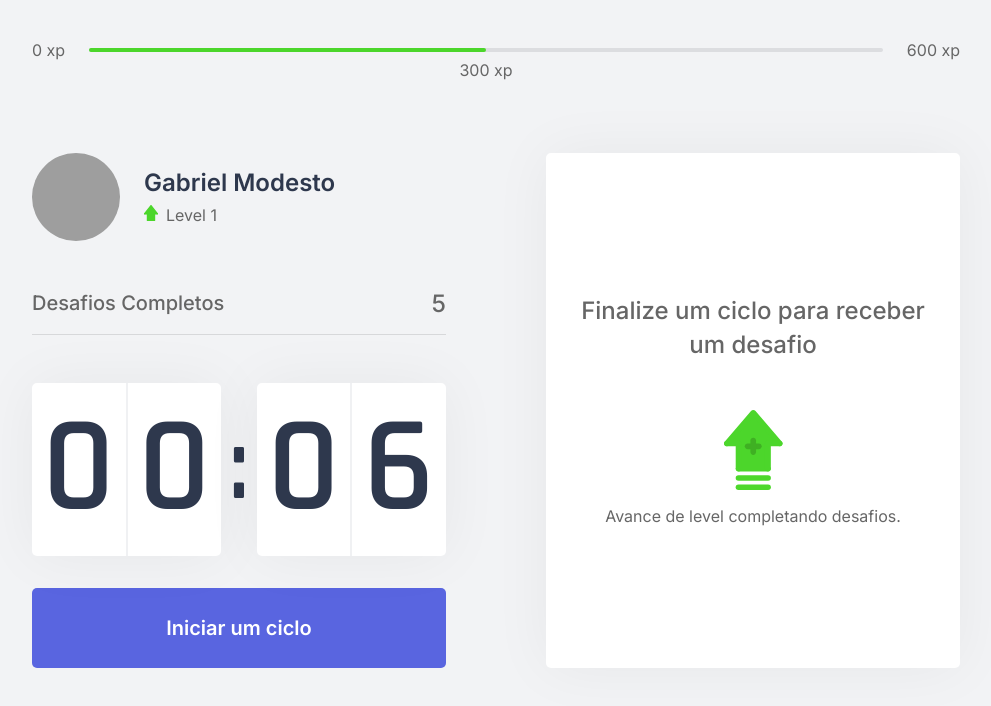
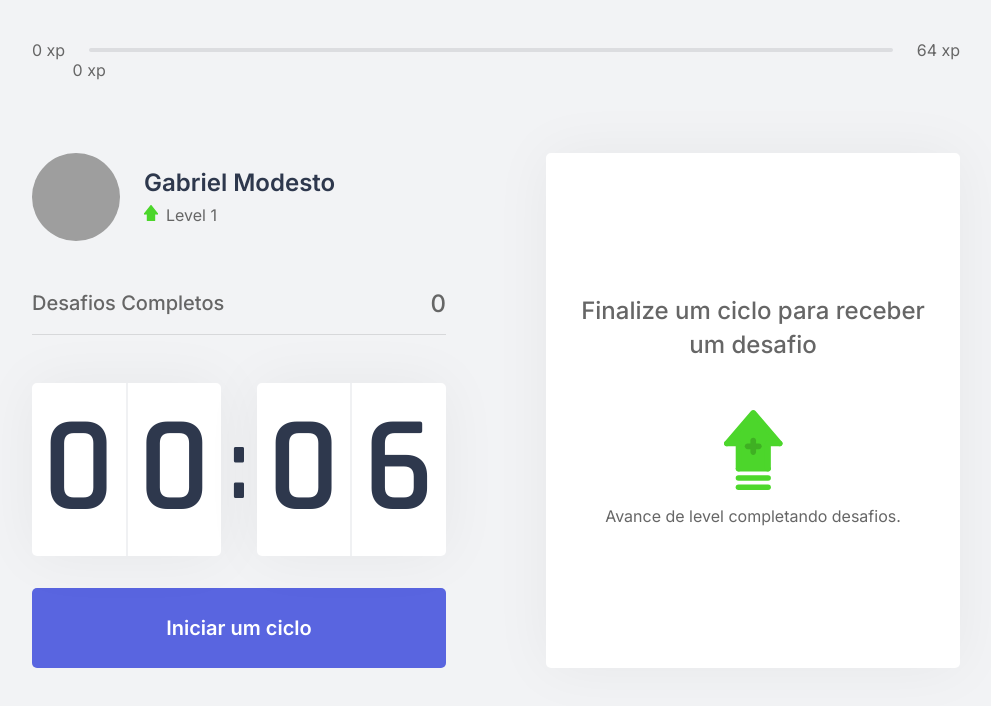
Before and after one commit to gabrielrmodesto/nlw4, a Next.js app: page / in a window 1280 px wide. Shown: the top 706 px of the page, without its empty margins (144-1135 px from the left). Built offline with nearby package versions, Linux system fonts and the light colour scheme; grey boxes are pictures that could not be loaded.

Commit message:
Context API to state

```diff
--- a/src/components/ChallengeBox.tsx
+++ b/src/components/ChallengeBox.tsx
@@ -4,7 +4,7 @@ import styles from '../styles/components/ChallengeBox.module.css';
 
 
 export function ChallengeBox() {
-	const {activeChallenge} = useContext(ChallengesContext);
+	const { activeChallenge, resetChallenge } = useContext(ChallengesContext);
 
 	return (
 		<div className={styles.challengeBoxContainer}>
@@ -17,7 +17,7 @@ export function ChallengeBox() {
 						<p>{activeChallenge.description}</p>
 					</main>
 					<footer>
-						<button type="button" className={styles.challengeFailedButton}>
+						<button type="button" className={styles.challengeFailedButton} onClick={resetChallenge}>
 							Falhei
 						</button>
 						<button type="button" className={styles.challengeSuccessButton}>
--- a/src/components/CompletedChallenges.tsx
+++ b/src/components/CompletedChallenges.tsx
@@ -1,10 +1,13 @@
+import { useContext } from 'react';
+import { ChallengesContext } from '../context/ChallengesContext';
 import styles from '../styles/components/CompleteChallenges.module.css';
 
 export function CompleteChallenges() {
+	const { challengesCompleted } = useContext(ChallengesContext);
 	return (
 		<div className={styles.completedChallengesContainer}>
 			<span>Desafios Completos</span>
-			<span>5</span>
+			<span>{challengesCompleted}</span>
 		</div>
 	);
 }
--- a/src/components/ExperienceBar.tsx
+++ b/src/components/ExperienceBar.tsx
@@ -1,17 +1,22 @@
+import { useContext } from 'react';
+import { ChallengesContext } from '../context/ChallengesContext';
 import styles from '../styles/components/ExperienceBar.module.css';
 
 export function ExperienceBar() {
+	const {currentExperience, experienceNextLevel} = useContext(ChallengesContext);
+	const percentNextLevel = Math.round(currentExperience*100)/experienceNextLevel;
+
 	return (
 		<header className={styles.experienceBar}>
 			<span>0 xp</span>
 			<div>
-				<div style={{ width: '50%' }}>
-					<span className={styles.currentExperience} style={{ left: '50%' }}>
-						300 xp
+				<div style={{ width: `${percentNextLevel}%` }}>
+					<span className={styles.currentExperience} style={{ left: `${percentNextLevel}%` }}>
+						{currentExperience} xp
 					</span>
 				</div>
 			</div>
-			<span>600 xp</span>
+			<span>{experienceNextLevel} xp</span>
 		</header>
 	);
 }
--- a/src/context/ChallengesContext.tsx
+++ b/src/context/ChallengesContext.tsx
@@ -12,8 +12,10 @@ interface ChallengesContextData {
 	currentExperience: number;
 	challengesCompleted: number;
 	activeChallenge: Challenge;
+	experienceNextLevel: number;
 	levelUp: () => void;
 	startNewChallenge: () => void;
+	resetChallenge: () => void;
 }
 
 interface ChallengesProviderProps {
@@ -27,6 +29,8 @@ export function ChallengesProvider({ children }: ChallengesProviderProps) {
 	const [challengesCompleted, setChallengesCompleted] = useState(0);
 	const [activeChallenge, setActiveChallenge] = useState(null);
 
+	const experienceNextLevel = Math.pow((level + 1) * 4, 2);
+
 	function levelUp() {
 		setLevel(level + 1);
 	}
@@ -37,15 +41,20 @@ export function ChallengesProvider({ children }: ChallengesProviderProps) {
 
 		setActiveChallenge(challenge);
 	}
+	function resetChallenge() {
+		setActiveChallenge(null)
+	}
 	return (
 		<ChallengesContext.Provider
 			value={{
 				level,
 				currentExperience,
 				challengesCompleted,
+				experienceNextLevel,
 				activeChallenge,
 				levelUp,
 				startNewChallenge,
+				resetChallenge
 			}}
 		>
 			{children}
```
Lines whose indentation alone changed are shown as unchanged.
